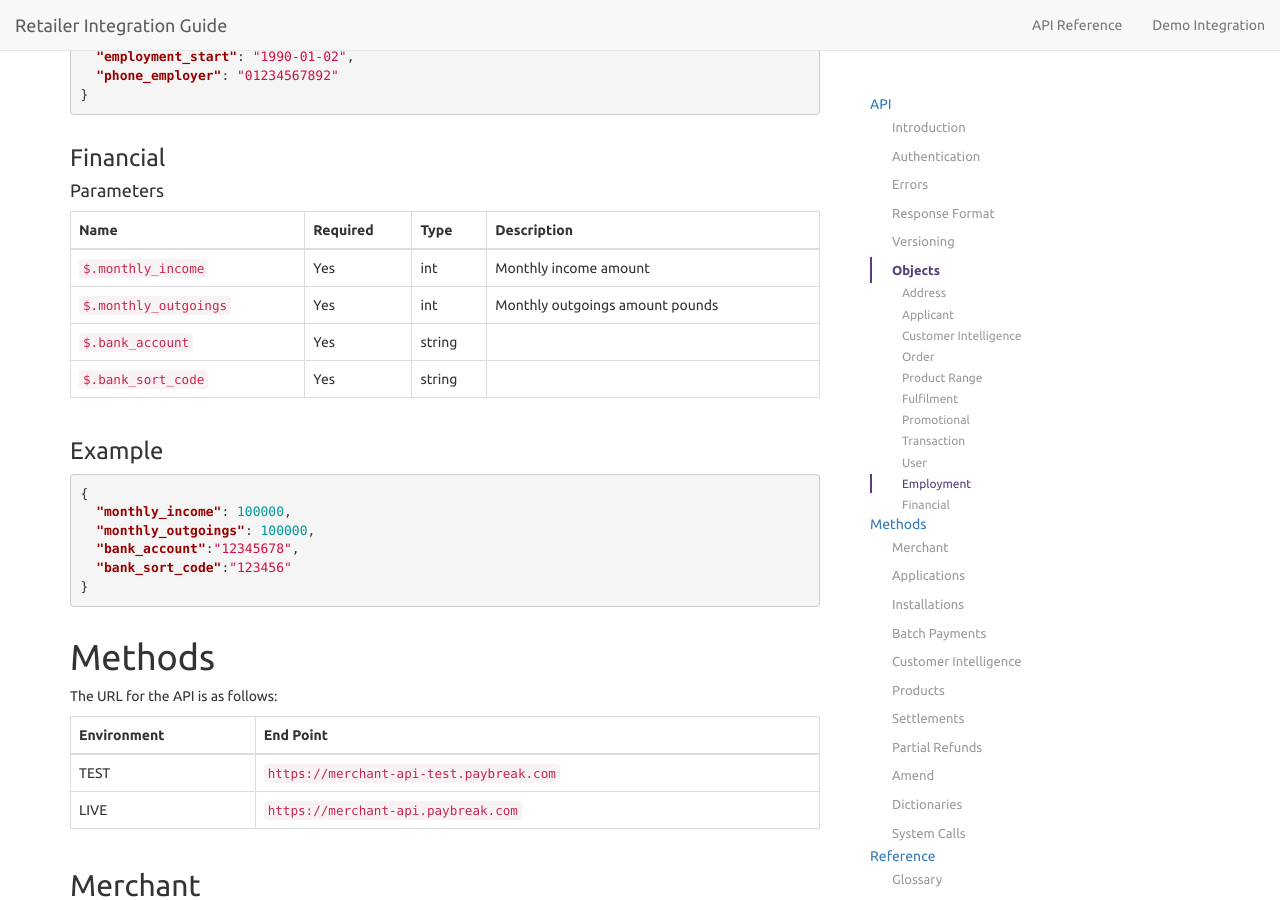
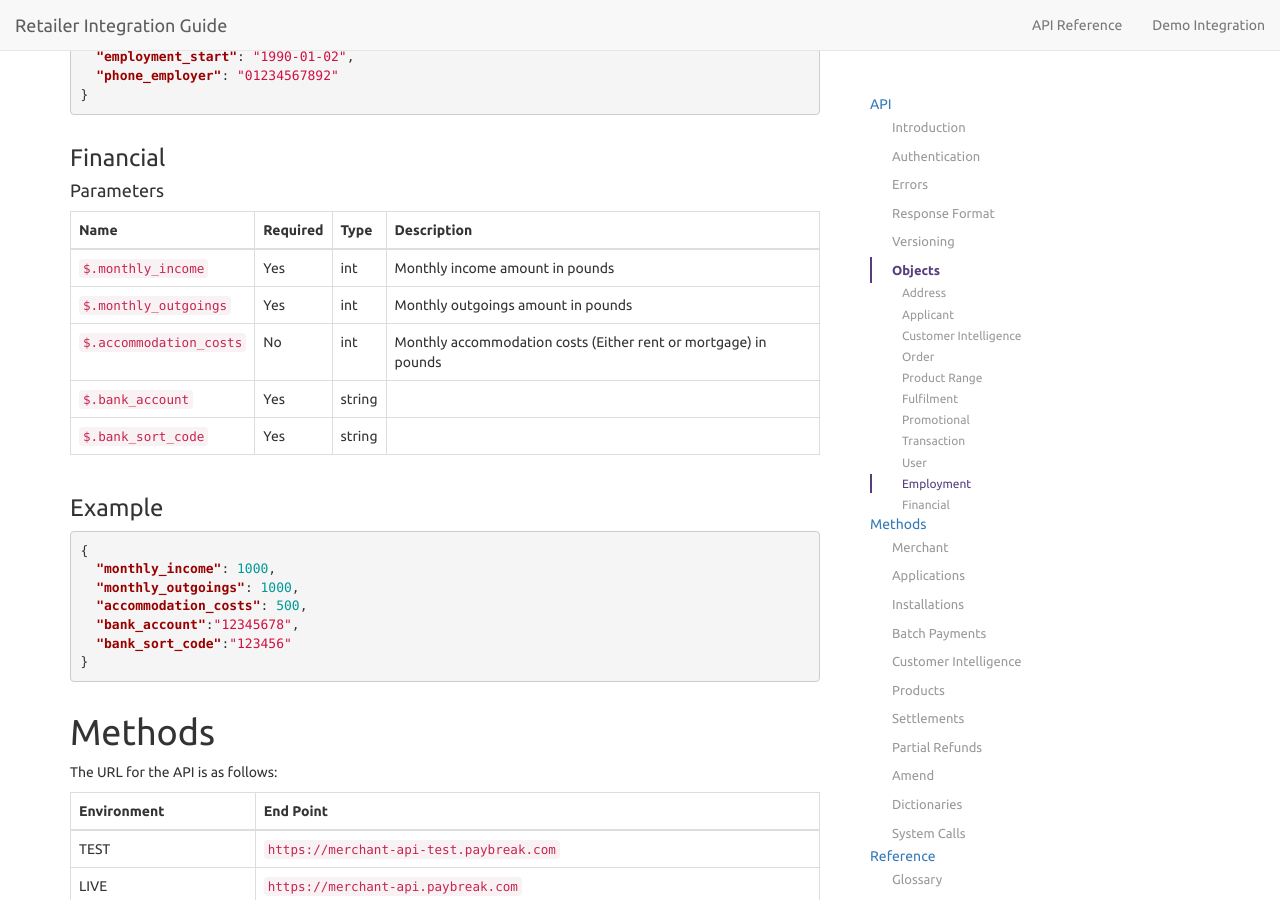
Before and after one commit to PayBreak/retailer-integration-guide, a Jekyll site: the page built from api/index.md, in a window 1280 px wide and 900 px high, scrolled down 9103 px. Built offline with Jekyll 4.4.1, drawn with Linux system fonts in a browser that asks for light colours; nearby versions of some CDN libraries; our own code applies the rules of GitHub Pages for plain Markdown files.

Commit message:
Issue 318: Residential Status (6/7)

````diff
--- a/_includes/v4/objects.md
+++ b/_includes/v4/objects.md
@@ -305,16 +305,18 @@ Name | Required | Type | Description
 
 Name | Required | Type | Description
 --- | --- | --- | ---
-`$.monthly_income` | Yes | int | Monthly income amount
-`$.monthly_outgoings` | Yes | int | Monthly outgoings amount pounds
+`$.monthly_income` | Yes | int | Monthly income amount in pounds
+`$.monthly_outgoings` | Yes | int | Monthly outgoings amount in pounds
+`$.accommodation_costs` | No | int | Monthly accommodation costs (Either rent or mortgage) in pounds
 `$.bank_account` | Yes | string |
 `$.bank_sort_code` | Yes | string |
 
 ### Example
 ```json
 {
-  "monthly_income": 100000,
-  "monthly_outgoings": 100000,
+  "monthly_income": 1000,
+  "monthly_outgoings": 1000,
+  "accommodation_costs": 500,
   "bank_account":"12345678",
   "bank_sort_code":"123456"
 }
````
